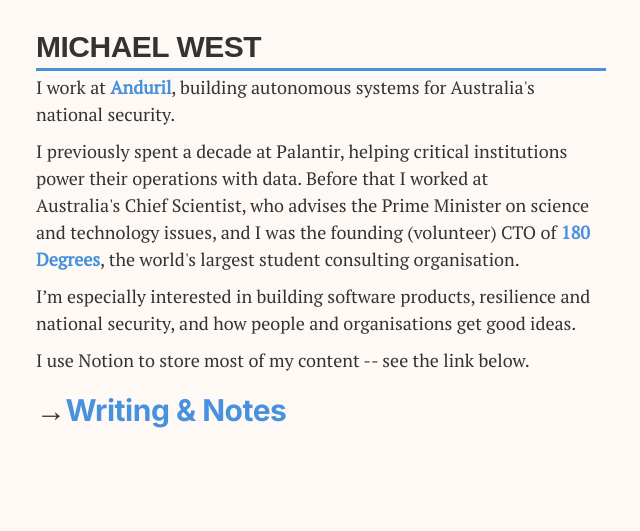
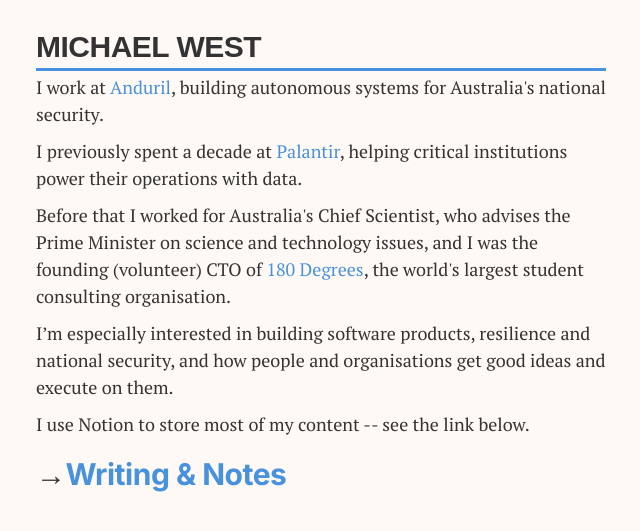
Before and after one commit to michaelwest/michaelwest.github.io, a Jekyll site: the page index.html, which Jekyll copies as it is, in a window 1280 px wide. Shown: the top 531 px of the page, without its empty margins (319-959 px from the left). Built offline with Jekyll 4.4.1, drawn with Linux system fonts in a browser that asks for light colours; nearby versions of some CDN libraries; some web fonts are replaced.

Commit message:
Update index.html

```diff
--- a/index.html
+++ b/index.html
@@ -28,8 +28,7 @@
 
             a {
                 color: #4891dc;
-				text-decoration: none;
-				font-weight: bold;
+		text-decoration: none;
             }
 
             a:hover {
@@ -51,8 +50,9 @@
     </div>
     <div>
 	    <p>I work at <a href="https://anduril.com/">Anduril</a>, building autonomous systems for Australia's national security.</p>
-	    <p>I previously spent a decade at Palantir, helping critical institutions power their operations with data. Before that I worked at Australia's Chief Scientist, who advises the Prime Minister on science and technology issues, and I was the founding (volunteer) CTO of <a href="https://180dc.org/">180 Degrees</a>, the world's largest student consulting organisation.</p>
-	    <p>I’m especially interested in building software products, resilience and national security, and how people and organisations get good ideas.</p>
+	    <p>I previously spent a decade at <a href="https://palantir.com/">Palantir</a>, helping critical institutions power their operations with data.
+	    <p>Before that I worked for Australia's Chief Scientist, who advises the Prime Minister on science and technology issues, and I was the founding (volunteer) CTO of <a href="https://180dc.org/">180&nbsp;Degrees</a>, the world's largest student consulting organisation.</p>
+	    <p>I’m especially interested in building software products, resilience and national security, and how people and organisations get good ideas and execute on them.</p>
 	    <p>I use Notion to store most of my content -- see the link below.</p>
     </div>
     <div>
```
